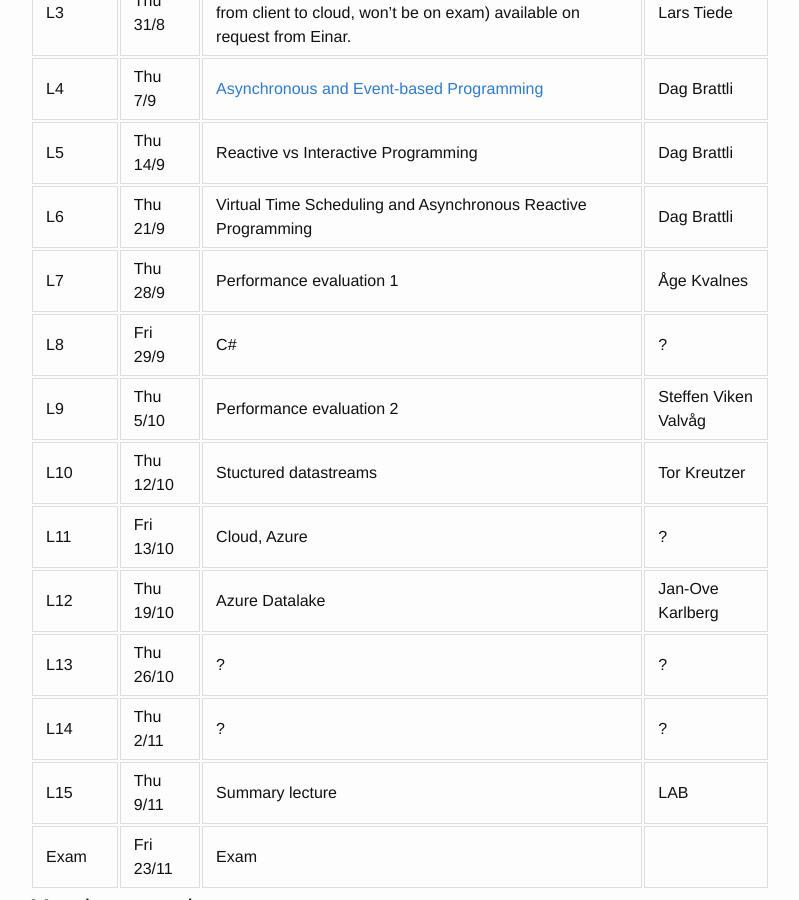
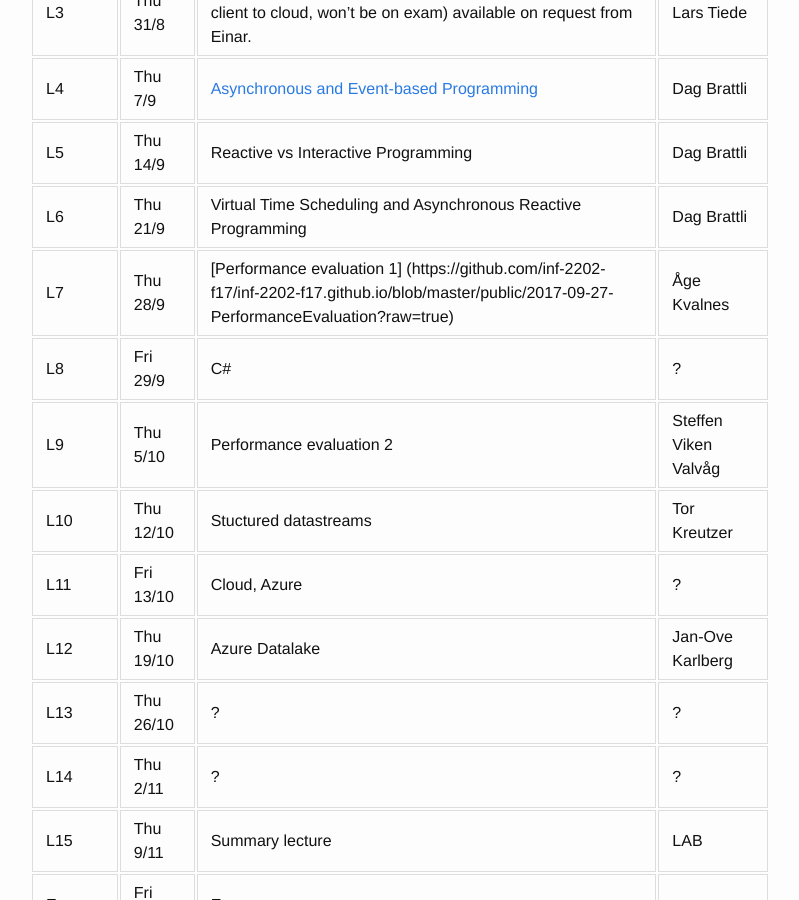
Before and after one commit to inf-2202-f17/inf-2202-f17.github.io, a Jekyll site: the page built from index.md, in a window 1280 px wide and 900 px high, scrolled down 1164 px. Shown: the whole window, without its empty margins (240-1039 px from the left). Built offline with Jekyll 4.4.1, drawn with Linux system fonts in a browser that asks for light colours; our own code applies the rules of GitHub Pages for plain Markdown files; part of the change alters nothing that is shown.

Commit message:
Adding slides

```diff
--- a/index.md
+++ b/index.md
@@ -41,7 +41,7 @@ Refer to the lecture and mandatory assignment plan, and e-mails for which room i
 | L4      | Thu 7/9   | [Asynchronous and Event-based Programming](https://github.com/inf-2202-f17/inf-2202-f17.github.io/blob/master/public/04-Asynchronous%20and%20Event-Based%20Programming.pptx?raw=true)                              | Dag Brattli |
 | L5      | Thu 14/9  | Reactive vs Interactive Programming                                   | Dag Brattli |
 | L6      | Thu 21/9  | Virtual Time Scheduling and Asynchronous Reactive Programming         | Dag Brattli |
-| L7      | Thu 28/9  | Performance evaluation 1                      | Åge Kvalnes |
+| L7      | Thu 28/9  | [Performance evaluation 1] (https://github.com/inf-2202-f17/inf-2202-f17.github.io/blob/master/public/2017-09-27-PerformanceEvaluation?raw=true)                      | Åge Kvalnes |
 | L8      | Fri 29/9  | C#                                            | ?           |
 | L9      | Thu 5/10  | Performance evaluation 2                      | Steffen Viken Valvåg |
 | L10     | Thu 12/10 | Stuctured datastreams                         | Tor Kreutzer |
```
Also changed, not shown: 1 other file.
